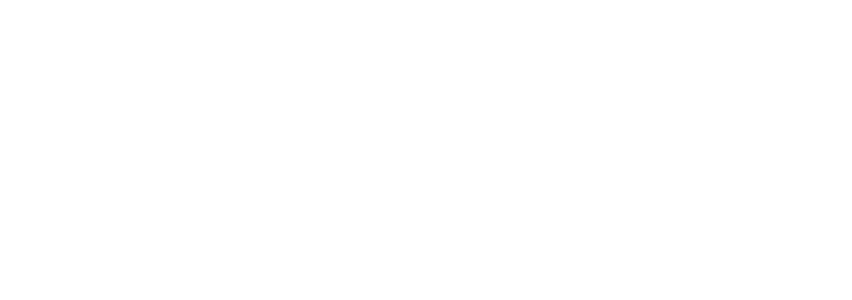
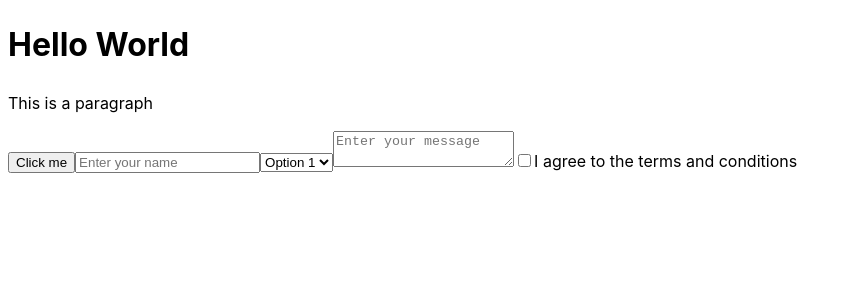
Before and after one commit to ujjwal-devzy/sample-react-app, a React (Vite) app: page / in a window 1280 px wide. Shown: the top 300 px of the page, without its empty margins (0-852 px from the left). Built offline with nearby package versions, Linux system fonts and the light colour scheme.

Commit message:
Implement basic UI components in App component, including header, paragraph, button, input fields, select dropdown, textarea, and checkbox.

```diff
--- a/src/App.tsx
+++ b/src/App.tsx
@@ -1,7 +1,24 @@
 import "./App.css";
 
 function App() {
-  return <></>;
+  return (
+    <div>
+      <h1>Hello World</h1>
+      <p>This is a paragraph</p>
+      <button>Click me</button>
+      <input type="text" placeholder="Enter your name" />
+      <select>
+        <option value="1">Option 1</option>
+        <option value="2">Option 2</option>
+        <option value="3">Option 3</option>
+      </select>
+      <textarea placeholder="Enter your message" />
+      <label>
+        <input type="checkbox" />
+        <span>I agree to the terms and conditions</span>
+      </label>
+    </div>
+  );
 }
 
 export default App;
```
